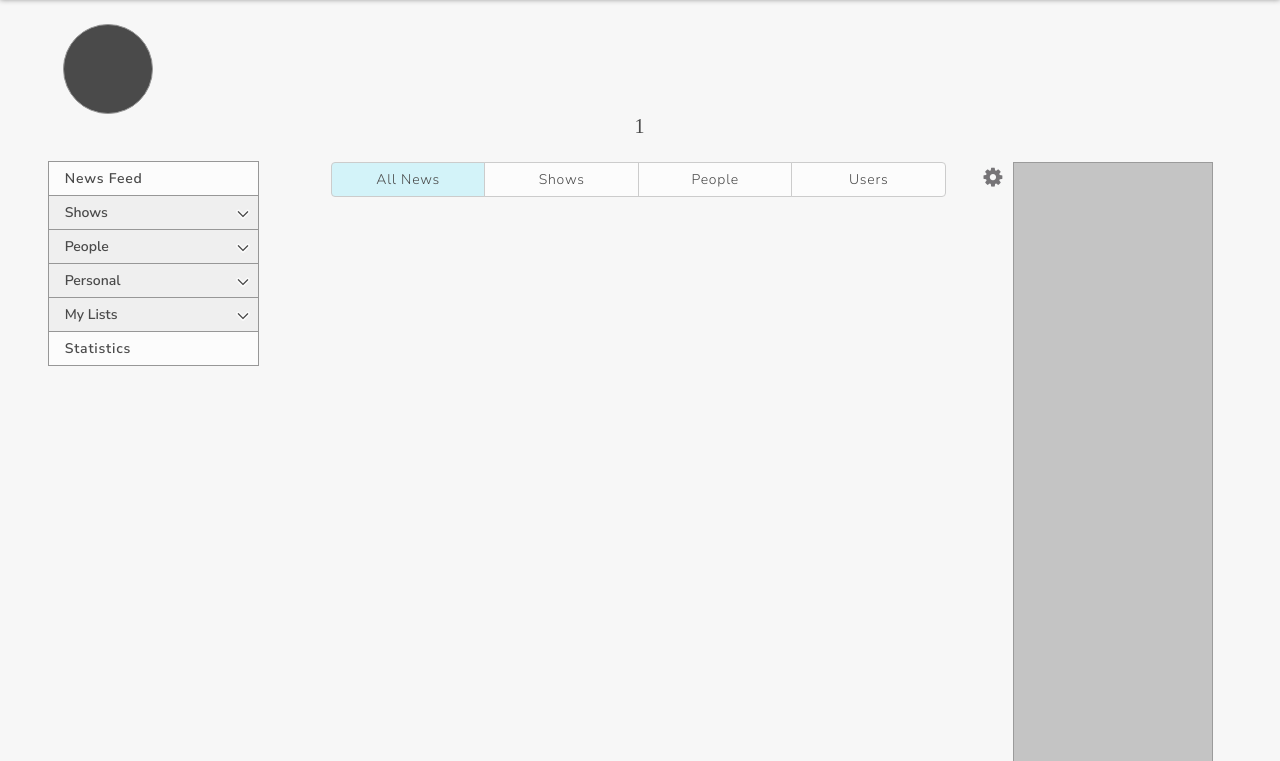
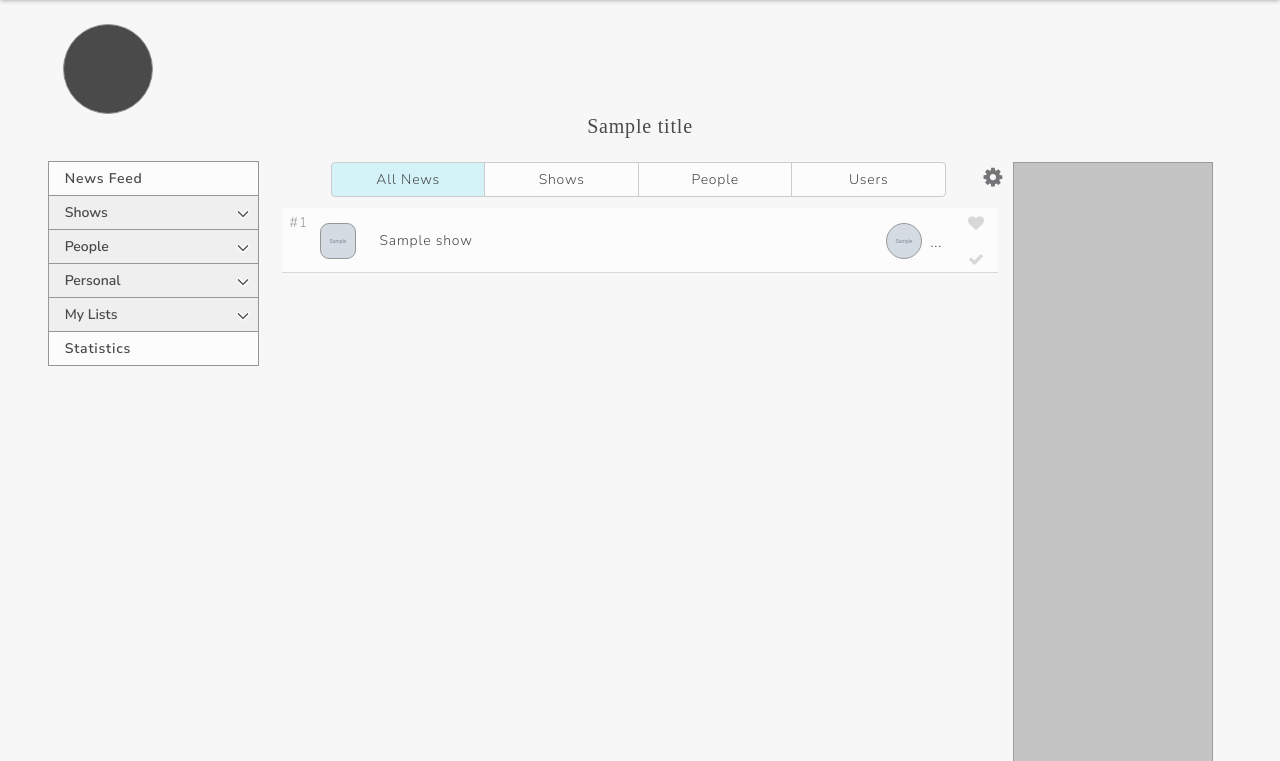
Before and after one commit to emilyzhang242/drama-db, a Django app: template templates/profile/newsfeed.html in a window 1280 px wide; the page is wider, and only the part inside the window is pictured. Shown: the part 50-811 px from the top of that part. Run offline with Django 3.2, Linux system fonts and the light colour scheme; the template is opened without the code that fills it: most values are stand-ins (such as "Sample title", 1, 10 or a date in 2020); grey boxes marked "Sample" are stand-in pictures; style sheets or scripts are compiled from the project's sources; some libraries are stand-ins or nearby versions; some web fonts are replaced.

Commit message:
fixed bug regarding profile highlight AGAIN

```diff
--- a/profile/models.py
+++ b/profile/models.py
@@ -45,7 +45,7 @@ class Events(models.Model):
 	SHOW = "SHOW"
 	ACTOR = "ACTOR"
 
-	SS, SU, SNE, ANS = "SS", "SU", "SNE", "ANS"
+	SS, SU, SNE, NS, ANS = "SS", "SU", "SNE", "NS", "ANS"
 
 	SUBJECTS = (
 		(SHOW, "Shows"),
@@ -53,6 +53,7 @@ class Events(models.Model):
 		)
 
 	EVENTS = (
+		(NS, "New Show"),
 		(SS, "Show Started"), #show started broadcasting ie there's a date now,
 		(SU, "Show Upcoming"), #show will show sometime in the future, no date or future date
 		(SNE, "Show New Episodes")
@@ -60,6 +61,7 @@ class Events(models.Model):
 
 	subject = models.CharField(max_length=20, choices=SUBJECTS, null=True)
 	show = models.ForeignKey('shows.shows')
+	actor = models.ForeignKey('actors.actors', null=True)
 	num_new_episodes = models.IntegerField(null=True)
 	event = models.CharField(max_length=20, choices=EVENTS, null=True)
 	time_created = models.DateTimeField(auto_now_add=True)
--- a/scripts/javascript/custom/profile-sidebar.js
+++ b/scripts/javascript/custom/profile-sidebar.js
@@ -19,6 +19,7 @@ $(document).ready(function(){
 
 	//Figure out which part in sidebar to highlight
 	var page = $(".sidenav").data("page");
+	console.log(page);
 	$("#"+page).addClass("background-light-blue");
 
 	//add lists functionality!
--- a/shows/models.py
+++ b/shows/models.py
@@ -30,7 +30,7 @@ class Shows(models.Model):
 	num_ratings = models.IntegerField(default=0)
 
 	added = models.DateTimeField(auto_now_add=True) #added into db
-	last_updated = models.DateField(null=True) #auto_now_add=True <- add this later
+	last_updated = models.DateField(auto_now_add=True) #auto_now_add=True <- add this later
 
 	genres = models.ManyToManyField('Genres', related_name='shows_genre')
 	follower_count = models.IntegerField(default=0)
--- a/templates/profile/newsfeed.html
+++ b/templates/profile/newsfeed.html
@@ -24,6 +24,42 @@
 	</div>
 </div>
 
+<!-- newsfeed content -->
+<div class='row mt-3 background-white'>
+	{% for info in news %}
+	<div class='row profile-row w-100 d-flex ml-0 {% if show.followed %}show-followed{% endif %} {% if show.favorited %}show-favorited{% endif %} {% if show.status %}{{show.status}}{% endif %}'>
+		<div class='col-1 pl-2 pr-0 text-left'>
+			<p class='grey ml-0 mt-1'>#{{forloop.counter}}</p>
+		</div>
+		<div class='col-1 pl-0 profile-picture-col'>
+			<div class='profile-show-picture align-middle image' style='background-image: url({{info.event.show.image_preview}})'></div>
+		</div>
+		<div class='col-3 pl-0 mr-3 text-left justify-content-center align-self-center'>
+			<a href="{% url 'find-show' show_id=show.show.id %}" class='mb-0'>{{info.event.show.title}}</a>
+		</div>
+		<!-- rating or other info -->
+		<div class='col-3'>
+			<p></p>
+		</div>
+		<!-- list of actors -->
+		<div class='col-3 h-100'>
+			<div class='d-inline-flex flex-row w-100 justify-content-end h-100 ml-4'>
+				{% for actor in show.actors %}
+				<div class='profile-actor-picture image ml-2' title='{{actor.stage_name}}' style='background-image: url({{actor.image_url}})'></div>
+				{% endfor %}
+				<p class='mt-4 ml-2'>...</p>
+			</div>
+		</div>
+		<div class='col-1 pr-2'>
+			<div class='d-flex flex-column h-100 justify-content-between text-right pt-1 pb-0'>
+				<div class='p2'><i class='fa fa-heart {% if show.favorited %}red{% else %}light-border{% endif %}'></i></div>
+				<div class='p2'><i class='fa fa-check {% if show.followed %}light-green{% else %}light-border{% endif %}'></i></div>
+			</div>
+		</div>
+	</div>
+	{% endfor %}
+</div>
+
 {% endblock %}
 {% block scripts %}
 <script type="text/javascript" src="{% static 'js/profile-sidebar.min.js' %}"></script>
--- a/templates/profile/profile-base.html
+++ b/templates/profile/profile-base.html
@@ -13,7 +13,7 @@
 	</div>
 	<div class="text-center nav-fill w-100">
 		{% if not is_list_page %}
-		<h1 class='font-skia'>{{profile_page}}</h1>
+		<h1 class='font-skia'>{{title}}</h1>
 		{% endif %}
 		<input type='hidden' data-page="newsfeed" id='sidebar-input'>
 	</div>
--- a/templates/profile/sidebar.html
+++ b/templates/profile/sidebar.html
@@ -1,4 +1,4 @@
-<div class="sidenav text-center sticky-top" data-page={{page}}>
+<div class="sidenav text-center sticky-top" data-page={{profile_page}}>
   <a href="{% url 'profile-newsfeed' %}" class="sidebar-main" id='newsfeed'>News Feed</a>
   <button class="dropdown-btn sidebar-main" id='shows'>Shows
     <i class="fa fa-chevron-down float-right mt-1" style="-webkit-text-stroke: 1.5px #FCFCFC;"></i>
```
Also changed, not shown: actors/cron.py (+8 -4 lines), profile/views.py (+19 -12 lines), shows/cron.py (+13 -7 lines).
